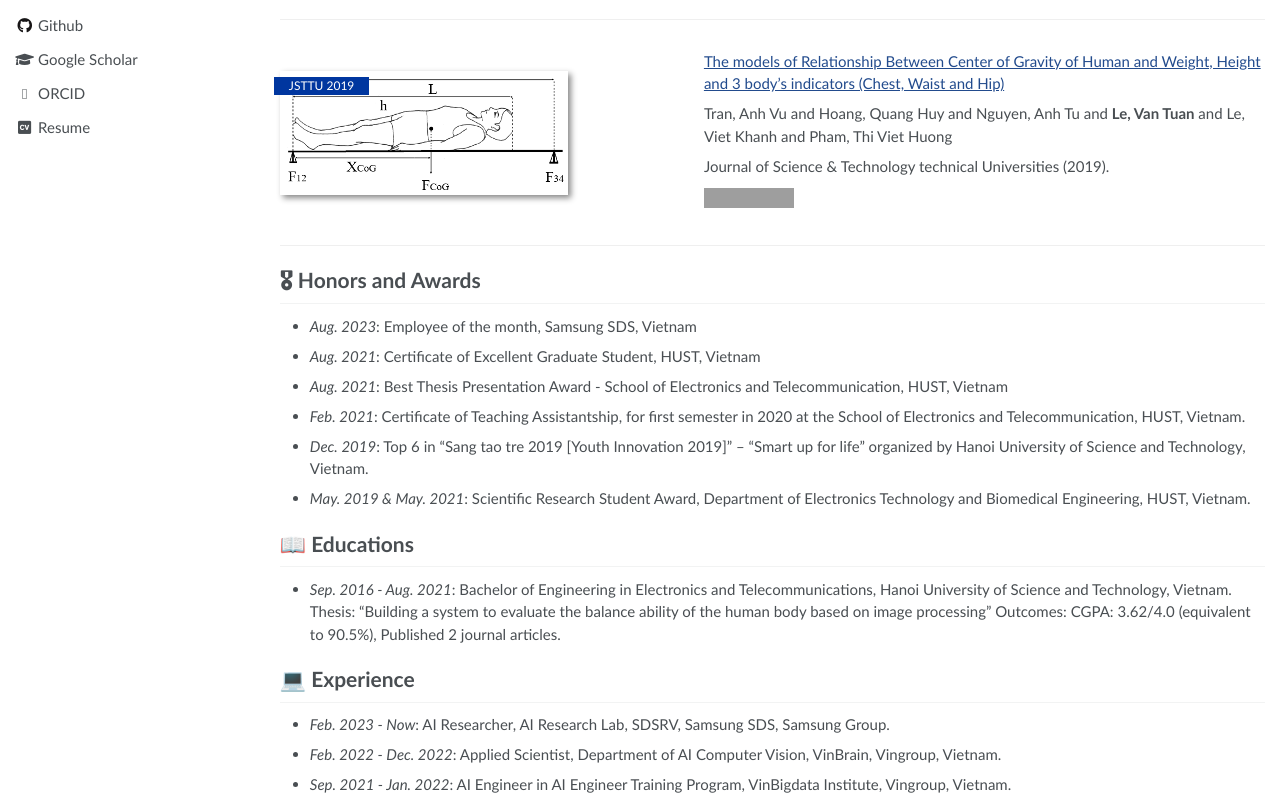
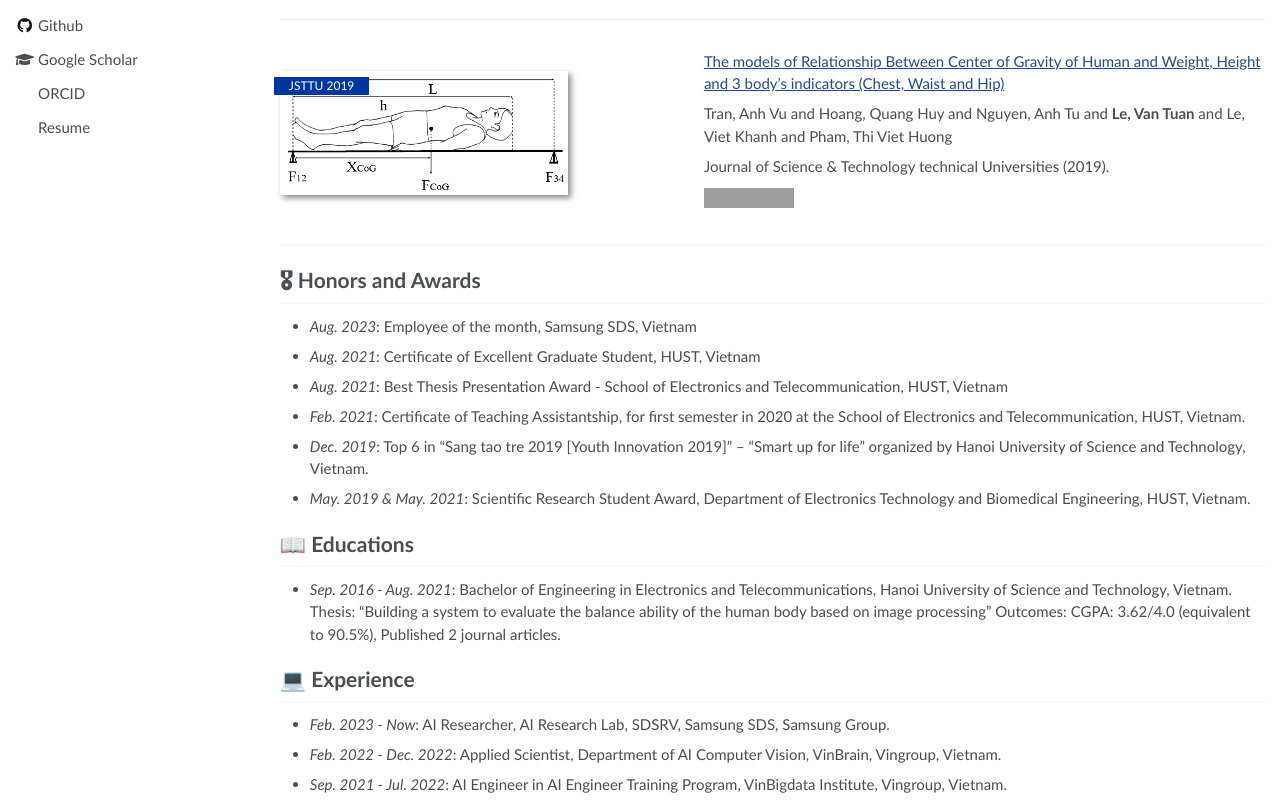
Before and after one commit to lvtuan98/lvtuan98.github.io, a Jekyll site: the page built from _pages/about.md, in a window 1280 px wide and 1399 px high. Shown: the part 588-1396 px from the top of the window. Built offline with Jekyll 4.4.1, drawn with Linux system fonts in a browser that asks for light colours; a style sheet for code colours, icons or effects is not loaded; grey boxes are pictures that could not be loaded.

Commit message:
edit content

```diff
--- a/_includes/head/custom.html
+++ b/_includes/head/custom.html
@@ -8,6 +8,7 @@
 <meta name="msapplication-config" content="images/browserconfig.xml?v=M44lzPylqQ">
 <meta name="theme-color" content="#ffffff">
 <link rel="stylesheet" href="assets/css/academicons.css"/>
+<link rel="stylesheet" href="https://cdn.jsdelivr.net/gh/jpswalsh/academicons/css/academicons.min.css">
 
 <script type="text/x-mathjax-config"> MathJax.Hub.Config({ TeX: { equationNumbers: { autoNumber: "all" } } }); </script>
 <script type="text/x-mathjax-config">
--- a/_pages/about.md
+++ b/_pages/about.md
@@ -78,4 +78,4 @@
 # 💻 Experience
 - *Feb. 2023 - Now*: AI Researcher, AI Research Lab, SDSRV, Samsung SDS, Samsung Group.
 - *Feb. 2022 - Dec. 2022*: Applied Scientist, Department of AI Computer Vision, VinBrain, Vingroup, Vietnam.
-- *Sep. 2021 - Jan. 2022*: AI Engineer in AI Engineer Training Program, VinBigdata Institute, Vingroup, Vietnam.
+- *Sep. 2021 - Jul. 2022*: AI Engineer in AI Engineer Training Program, VinBigdata Institute, Vingroup, Vietnam.
```
Also changed, not shown: assets/fonts/academicons.ttf.
